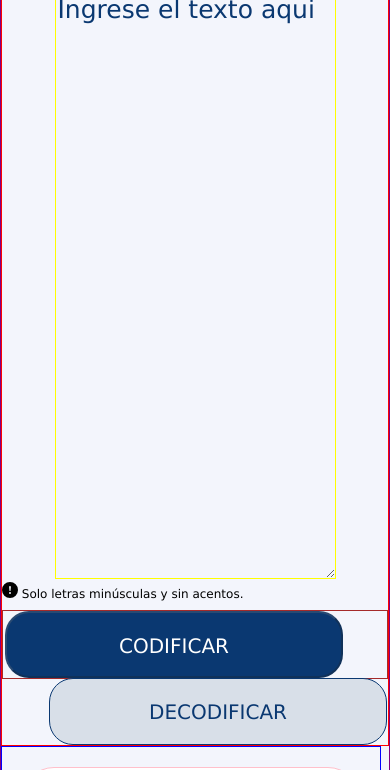
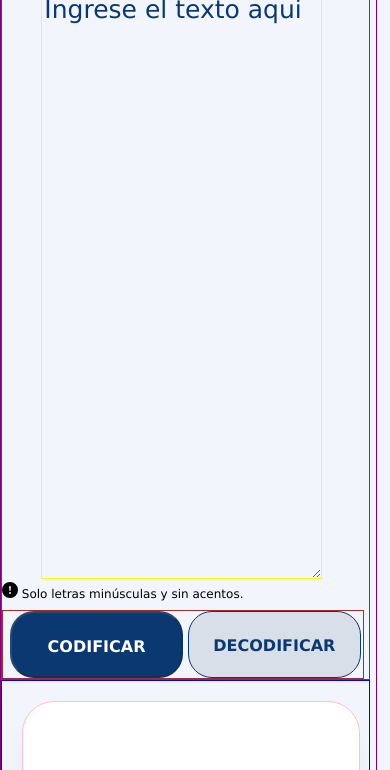
Before and after one commit to franciscolir/encriptador-de-texto, a plain HTML site: page index.html in a window 390 px wide. Shown: the part 74-844 px from the top of the page. Drawn offline with Linux system fonts and the light colour scheme.

Commit message:
diseño resposivo en CSS para dispositivo movil, corrije posicion de botones

```diff
--- a/index.html
+++ b/index.html
@@ -38,8 +38,8 @@
             </div>
 
             <div class="container__botones">
-                <button onclick="cifrar()" id="cifrar" class="container__cifrar" disabled>CODIFICAR</button>
-                <button onclick="descifrar() "id="descifrar" class="container__boton" disabled>DECODIFICAR</button>
+                <button onclick="cifrar()" id="cifrar" class="boton__cifrar" disabled>CODIFICAR</button>
+                <button onclick="descifrar() "id="descifrar" class="boton__descifrar" disabled>DECODIFICAR</button>
             </div>
 
         </section>
--- a/style.css
+++ b/style.css
@@ -235,7 +235,7 @@ main .container__izquierdo, main .container__central, main .container__derecho{
     border-radius: 24px;
     border: 1px solid #0A3871;
     font-family: Verdana, Geneva, Tahoma, sans-serif;
-    font-size: 16px;
+    font-size: 22px;
     font-weight: 400;
     line-height: 19px;
     letter-spacing: 0em;
@@ -254,9 +254,16 @@ main .container__izquierdo, main .container__central, main .container__derecho{
     height: 67px;
 }
 
+.footer{
+    font-family: Verdana, Geneva, Tahoma, sans-serif;
+    font-size: 16px;
+    text-align: center;
+
+}
+
 @media screen and (max-width:480px){
-     body, .main, .container__main,  .container__izquierdo, .container__central, .input, .textarea, .container__botones,  .container__derecho, .rectangulo {
-        width: auto;
+     body, .main, .container__main,  .container__izquierdo, .container__central, .input, .textarea, .container__botones, .boton__cifrar, .boton__descifrar, .container__derecho, .rectangulo {
+        width: 98%;
         height: auto;
     }
 
@@ -284,26 +291,47 @@ main .container__izquierdo, main .container__central, main .container__derecho{
         height: 70% ;
     }
 
-    .container__botones{
-        left:1%;
+    #cifrar {
+        width: 48%;
+        font-size: 16px;
+        margin: 0 0 0 2% ;
+        font-weight: bold;
     }
 
-    .container__cifrar {
-        width: 140px;
-        font-size: 18px;
-        margin: 0 0 0 2px ;
-        }
+    #cifrar:hover{
+        width: 48%;
+        height: 67px;
+        margin: 0 0 0 2% ;
+        background: #0A3871;
+    }
 
-    .container__boton :hover{
-        width: 27%;
-            }
+    #cifrar:active{
+        background: #072B61;
+        width: 48%;
+        height: 67px;
+        margin: 0 0 0 2% ;
+    }
 
-    .container__boton :active{
-        width: 27%;
-            }
+    #descifrar {
+        width: 48%;
+        font-size: 16px;
+        margin: 0 2px 0 2px ;
+        float: right;
+        font-weight: bold;
+    }
 
-      #descifrar{
-        float: right;
-      }
+    #descifrar:hover{
+        width: 48%;
+        height: 67px;
+        margin: 0 2px 0 2px ;
+        background: #D8DFE8;
+    }
+
+    #descifrar:active{
+        background: #EFF1FA;
+        width: 48%;
+        height: 67px;
+        margin: 0 2px 0 2px ;
+    }
 
 }
```
